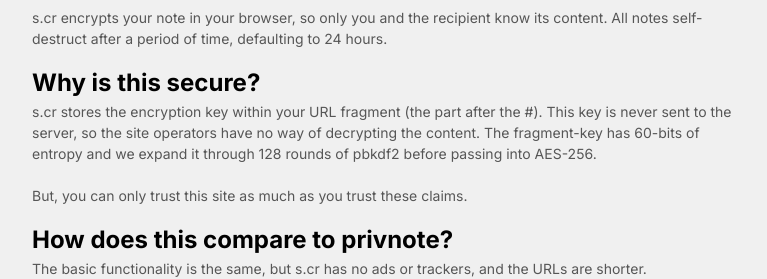
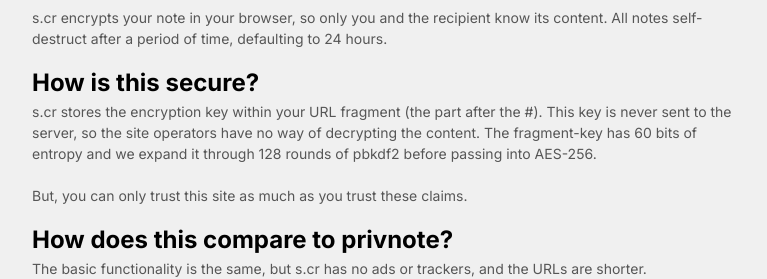
Before and after one commit to ammario/scr, a Next.js app: page /about in a window 1280 px wide. Shown: the part 159-438 px from the top of the page, without its empty margins (256-1023 px from the left). Built offline with nearby package versions, Linux system fonts and the light colour scheme.

Commit message:
slightly improve button styles

```diff
--- a/pages/[...path].tsx
+++ b/pages/[...path].tsx
@@ -31,8 +31,8 @@ export default function ViewNote() {
     try {
       console.log("retrieving", objectID, key);
       fetch("/api/notes" + objectID + (peek ? "?peek=true" : ""), {
-        method: "GET"
-      }).then(resp => {
+        method: "GET",
+      }).then((resp) => {
         if (resp.status == 404) {
           setErr("This note doesn't exist.");
           return;
@@ -52,7 +52,7 @@ export default function ViewNote() {
           }
           setNote({
             ...note,
-            cleartext: t
+            cleartext: t,
           });
         });
       });
@@ -99,7 +99,7 @@ export default function ViewNote() {
               <div className="view-box">{note.cleartext}</div>
               <div
                 className={"flex justify-between py-4"}
-                style={{ gap: "10px" }}
+                style={{ gap: "30px" }}
               >
                 <button
                   className="flex items-center create-button black-button"
--- a/pages/about.tsx
+++ b/pages/about.tsx
@@ -7,12 +7,12 @@ export default function ViewNote() {
         know its content. All notes self-destruct after a period of time,
         defaulting to 24 hours.
       </p>
-      <h1>Why is this secure?</h1>
+      <h1>How is this secure?</h1>
       <p className="faq-answer">
         s.cr stores the encryption key within your URL fragment{" "}
         {"(the part after the #)"}. This key is never sent to the server, so the
         site operators have no way of decrypting the content. The fragment-key
-        has 60-bits of entropy and we expand it through 128 rounds of pbkdf2
+        has 60 bits of entropy and we expand it through 128 rounds of pbkdf2
         before passing into AES-256. <br /> <br />
         But, you can only trust this site as much as you trust these claims.
       </p>
--- a/styles/globals.scss
+++ b/styles/globals.scss
@@ -40,6 +40,8 @@ button {
 button {
   @apply w-full justify-center;
   @include border;
+
+  font-size: 14px;
 }
 
 button:hover {
```
